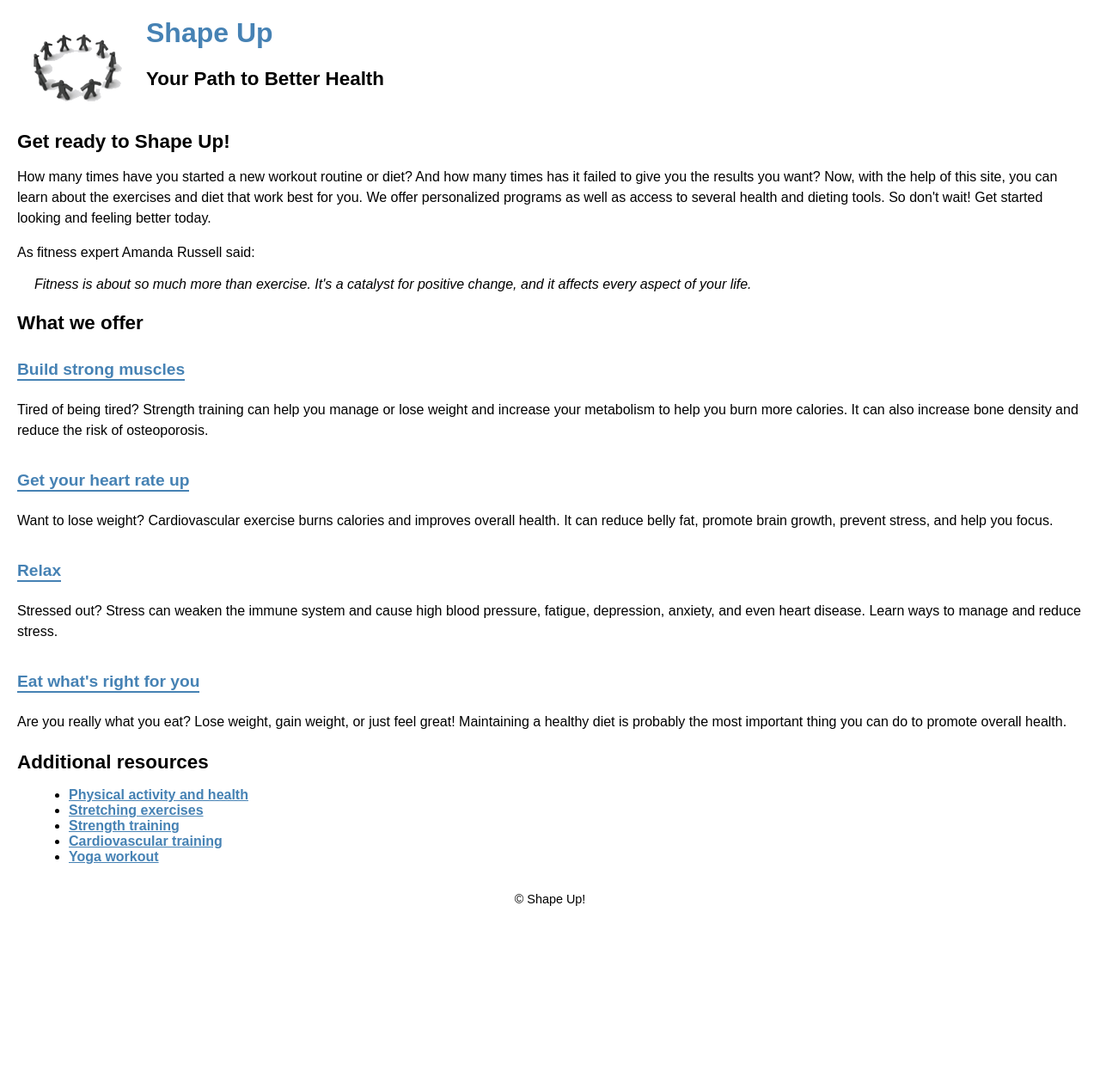
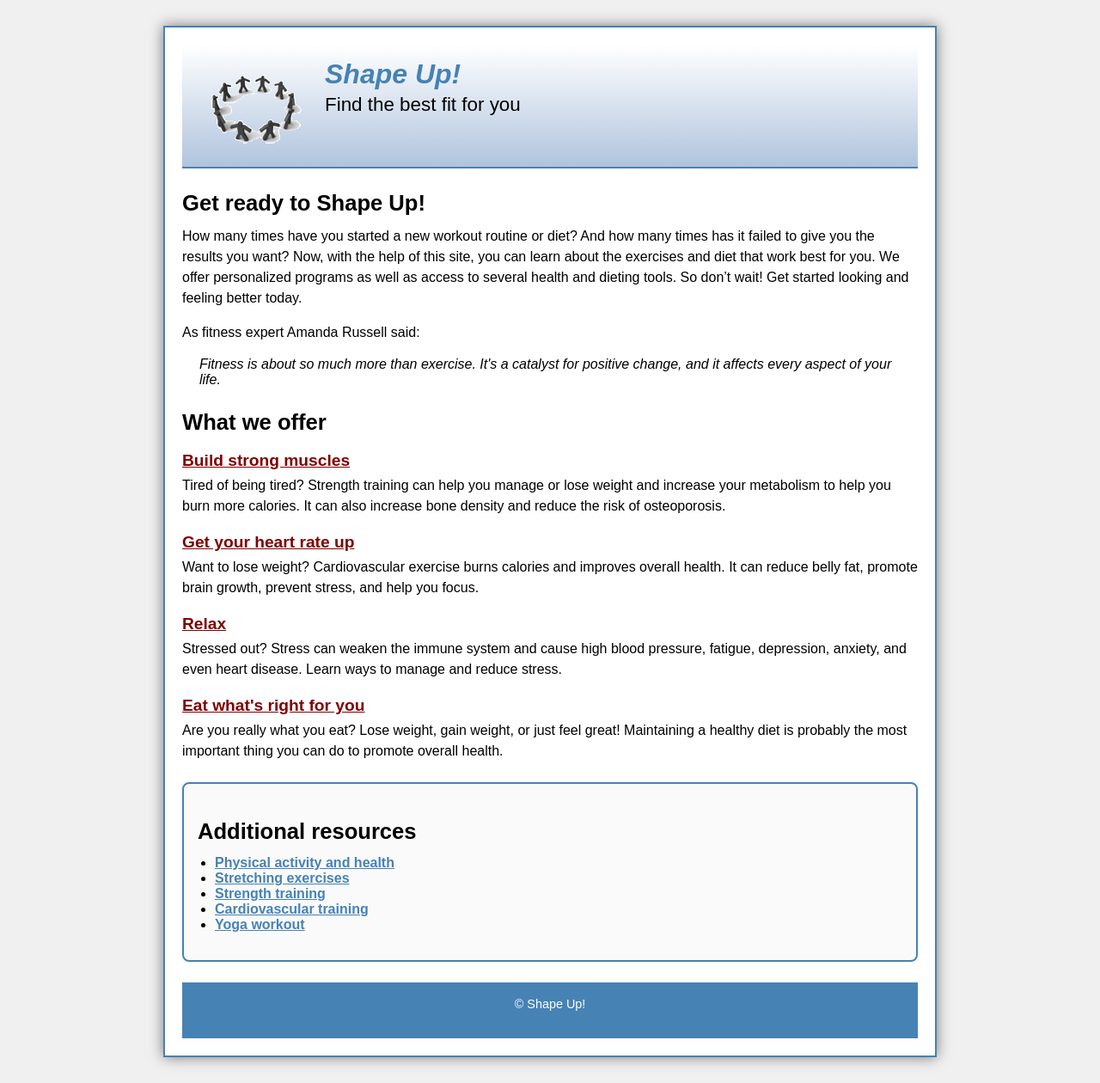
Before and after one commit to gigacodr/shape_up_exercices, a plain HTML site: page m3/index.html in a window 1280 px wide. Shown: the whole page at 86% size. Before the commit the page ends 1078 px from the top, so only its background shows below. Drawn offline with Linux system fonts and the light colour scheme.

Commit message:
Shape Up! 5 Enhance the Homepage Formatting

```diff
--- a/m3/index.html
+++ b/m3/index.html
@@ -1,27 +1,32 @@
 <!DOCTYPE html>
 <html lang="en">
 <head>
-  <meta charset="utf-8" />
-  <title>Shape Up</title>
-  <link rel="icon" href="images/favicon.ico" type="image/x-icon" />
+  <meta charset="UTF-8" />
+  <title>Shape Up Home Page</title>
+  <!-- Link to your CSS -->
+  <link rel="stylesheet" href="styles/main.css" />
 </head>
-<link rel="stylesheet" href="styles/main.css" />
 <body>
+
+  <!-- WRAPPER: encloses page content in a 900px box with border/shadow -->
+  <div class="wrapper">
+
     <header>
-    <img src="images/shape_up_logo.png" alt="Shape Up Logo" />
-    <h1>Shape Up</h1>
-    <h2>Your Path to Better Health</h2>
+      <img src="images/shape_up_logo.png" alt="Shape Up logo" />
+      <h1>Shape Up!</h1>
+      <h2 class="subhead">Find the best fit for you</h2>
     </header>
 
     <main>
       <section>
         <h2>Get ready to Shape Up!</h2>
         <p>
-      How many times have you started a new workout routine or diet? And how many times
-      has it failed to give you the results you want? Now, with the help of this site,
-      you can learn about the exercises and diet that work best for you. We offer
-      personalized programs as well as access to several health and dieting tools.
-      So don't wait! Get started looking and feeling better today.
+          How many times have you started a new workout routine or diet?
+          And how many times has it failed to give you the results you want?
+          Now, with the help of this site, you can learn about the exercises
+          and diet that work best for you. We offer personalized programs as well
+          as access to several health and dieting tools.
+          So don’t wait! Get started looking and feeling better today.
         </p>
         <p>
           As fitness expert Amanda Russell said:
@@ -58,24 +63,28 @@
           a healthy diet is probably the most important thing you can do to promote overall health.
         </p>
 
+        <!-- An aside with a steelblue, rounded border -->
+        <aside>
           <h2>Additional resources</h2>
           <ul class="blue-links">
-		<li><a href="https://www.cdc.gov/physical-activity-basics/benefits/index.html">
-		  Physical activity and health</a></li>
+            <li><a href="https://www.cdc.gov/physical-activity-basics/benefits/index.html">Physical activity and health</a></li>
             <li><a href="https://www.heart.org/en/healthy-living/fitness/fitness-basics/flexibility-exercise-stretching">
               Stretching exercises</a></li>
             <li><a href="https://www.heart.org/en/healthy-living/fitness/fitness-basics/strength-and-resistance-training-exercise">
               Strength training</a></li>
             <li><a href="https://www.health.harvard.edu/exercise-and-fitness/interval-training-for-a-stronger-heart">
               Cardiovascular training</a></li>
-		<li><a href="https://www.self.com/gallery/power-yoga-workout">
-		  Yoga workout</a></li>
+            <li><a href="https://www.self.com/gallery/power-yoga-workout">Yoga workout</a></li>
           </ul>
+        </aside>
       </section>
+    </main>
 
     <footer>
-    <p>&copy; Shape Up!</p>
+      <p>© Shape Up!</p>
     </footer>
+
+  </div><!-- end .wrapper -->
 
 </body>
 </html>
--- a/m3/styles/main.css
+++ b/m3/styles/main.css
@@ -1,10 +1,30 @@
+
+* {
+  margin: 0;
+  padding: 0;
+  box-sizing: border-box;
+}
 
 body {
-    margin: 20px;
-    padding: 0;
+  background-color: #f0f0f0;
   font-family: Arial, Helvetica, sans-serif;
   font-size: 16px;
   color: #000;
+}
+
+.wrapper {
+  width: 900px;
+  margin: 30px auto;
+  background-color: #fff;
+  border: 2px solid steelblue;
+  box-shadow: 0 0 15px rgba(0, 0, 0, 0.5);
+  padding: 20px;
+}
+
+header {
+  background: linear-gradient(white, lightsteelblue);
+  padding: 1em;
+  border-bottom: 2px solid steelblue;
 }
 
 header img {
@@ -19,24 +39,24 @@ body {
   clear: both;
 }
 
-
 h1 {
   color: steelblue;
   font-size: 2em;
+  font-style: italic;
   margin: 0;
-    padding-top: 0;
 }
 
 .subhead {
-    font-weight: bold;
-    font-size: 1.2em;
-    margin: 0.2em 0 1em 0;
+  font-size: 1.4em;
+  font-weight: normal;
   color: #000;
+  margin-top: 0.2em;
+  margin-bottom: 0.6em;
 }
 
 h2 {
   color: #000;
-    font-size: 1.4em;
+  font-size: 1.6em;
   margin-top: 1em;
   margin-bottom: 0.5em;
 }
@@ -46,6 +66,7 @@ body {
   font-size: 1.2em;
   margin-top: 1em;
   margin-bottom: 0.3em;
+  font-weight: bold;
 }
 
 p {
@@ -54,10 +75,16 @@ body {
 }
 
 blockquote {
-    margin-left: 20px;
-    margin-right: 20px;
+  margin: 0 20px;
   font-style: italic;
-    color: #000;
+}
+
+aside {
+  border: 2px solid steelblue;
+  border-radius: 8px;
+  padding: 1em;
+  margin: 1.5em 0;
+  background-color: #fafafa;
 }
 
 a:link,
@@ -66,9 +93,20 @@ body {
   text-decoration: underline;
   font-weight: bold;
 }
+
 a:hover,
 a:focus {
   color: steelblue;
+}
+
+.blue-links a:link,
+.blue-links a:visited {
+  color: steelblue;
+}
+.blue-links a:hover,
+.blue-links a:focus {
+  color: steelblue;
+  text-decoration: underline;
 }
 
 ul {
@@ -78,29 +116,14 @@ body {
 }
 
 footer {
+  background-color: steelblue;
+  color: #fff;
   text-align: center;
   font-size: 0.9em;
-    margin-top: 30px;
+  padding: 1em;
+  margin-top: 20px;
 }
+
 .underline {
   text-decoration: underline;
 }
-
-  .blue-links a:link,
-  .blue-links a:visited {
-  color: steelblue;
-  }
-
-  .blue-links a:hover,
-  .blue-links a:focus {
-  color: steelblue;
-  text-decoration: underline;
-  }
-
-  h3.underline {
-    display: inline-block;
-    border-bottom: 2px solid steelblue;
-    margin-top: 1em;
-    color: steelblue;
-    text-decoration: none;
-  }
--- a/styles/main.css
+++ b/styles/main.css
@@ -1,10 +1,30 @@
+
+* {
+  margin: 0;
+  padding: 0;
+  box-sizing: border-box;
+}
 
 body {
-    margin: 20px;
-    padding: 0;
+  background-color: #f0f0f0;
   font-family: Arial, Helvetica, sans-serif;
   font-size: 16px;
   color: #000;
+}
+
+.wrapper {
+  width: 900px;
+  margin: 30px auto;
+  background-color: #fff;
+  border: 2px solid steelblue;
+  box-shadow: 0 0 15px rgba(0, 0, 0, 0.5);
+  padding: 20px;
+}
+
+header {
+  background: linear-gradient(white, lightsteelblue);
+  padding: 1em;
+  border-bottom: 2px solid steelblue;
 }
 
 header img {
@@ -19,24 +39,24 @@ body {
   clear: both;
 }
 
-
 h1 {
   color: steelblue;
   font-size: 2em;
+  font-style: italic;
   margin: 0;
-    padding-top: 0;
 }
 
 .subhead {
-    font-weight: bold;
-    font-size: 1.2em;
-    margin: 0.2em 0 1em 0;
+  font-size: 1.4em;
+  font-weight: normal;
   color: #000;
+  margin-top: 0.2em;
+  margin-bottom: 0.6em;
 }
 
 h2 {
   color: #000;
-    font-size: 1.4em;
+  font-size: 1.6em;
   margin-top: 1em;
   margin-bottom: 0.5em;
 }
@@ -46,6 +66,7 @@ body {
   font-size: 1.2em;
   margin-top: 1em;
   margin-bottom: 0.3em;
+  font-weight: bold;
 }
 
 p {
@@ -54,10 +75,16 @@ body {
 }
 
 blockquote {
-    margin-left: 20px;
-    margin-right: 20px;
+  margin: 0 20px;
   font-style: italic;
-    color: #000;
+}
+
+aside {
+  border: 2px solid steelblue;
+  border-radius: 8px;
+  padding: 1em;
+  margin: 1.5em 0;
+  background-color: #fafafa;
 }
 
 a:link,
@@ -66,9 +93,20 @@ body {
   text-decoration: underline;
   font-weight: bold;
 }
+
 a:hover,
 a:focus {
   color: steelblue;
+}
+
+.blue-links a:link,
+.blue-links a:visited {
+  color: steelblue;
+}
+.blue-links a:hover,
+.blue-links a:focus {
+  color: steelblue;
+  text-decoration: underline;
 }
 
 ul {
@@ -78,21 +116,14 @@ body {
 }
 
 footer {
+  background-color: steelblue;
+  color: #fff;
   text-align: center;
   font-size: 0.9em;
-    margin-top: 30px;
+  padding: 1em;
+  margin-top: 20px;
 }
+
 .underline {
   text-decoration: underline;
 }
-
-  .blue-links a:link,
-  .blue-links a:visited {
-  color: steelblue;
-  }
-
-  .blue-links a:hover,
-  .blue-links a:focus {
-  color: steelblue;
-  text-decoration: underline;
-  }
```
Also changed, not shown: index.html (+24 -16 lines). Lines whose indentation alone changed are shown as unchanged.
